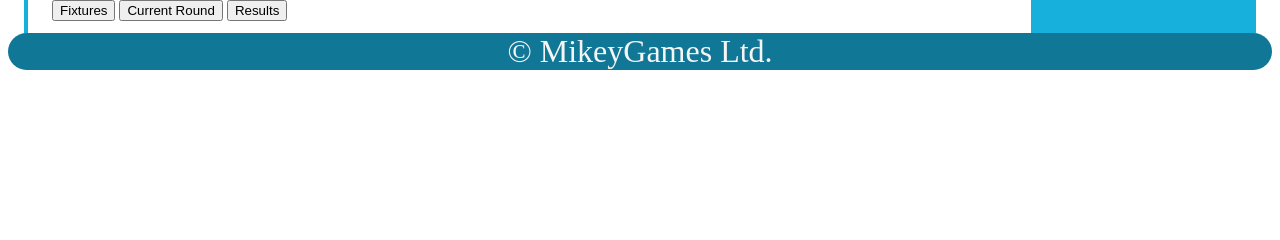
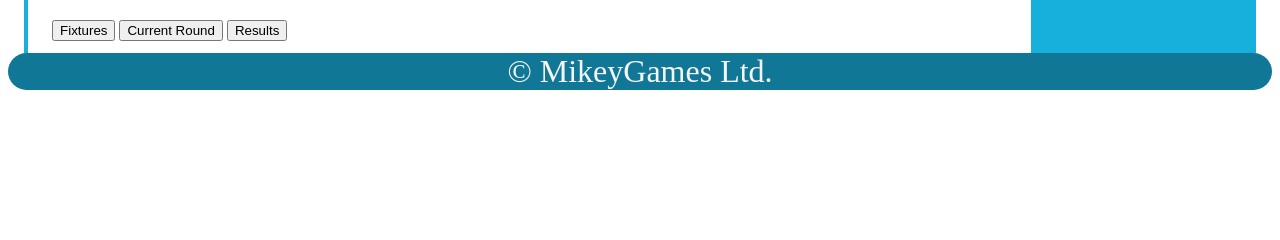
Before and after one commit to PariffinAxe/Python_Project, a Flask app: template templates/leagues/show.html in a window 1280 px wide. Shown: the part 300-540 px from the top of the page. Run offline with Flask 2, Linux system fonts and the light colour scheme; the template is opened without the code that fills it: most values are stand-ins (such as "Sample title", 1, 10 or a date in 2020).

Commit message:
Small change to buttons below league table

```diff
--- a/static/css/tables.css
+++ b/static/css/tables.css
@@ -45,3 +45,7 @@ a {
     border-radius: 12px;
     width: 500px;
 }
+
+.fixture_buttons {
+    margin: 20px 0 0 0;
+}
--- a/templates/leagues/show.html
+++ b/templates/leagues/show.html
@@ -35,7 +35,7 @@
             {% endfor %}
         </table>
 
-        <div>
+        <div class="fixture_buttons">
             <a href="/leagues/{{league.id}}/fixtures"><button>Fixtures</button></a>
             <a href="/leagues/{{league.id}}/current_round"><button>Current Round</button></a>
             <a href="/leagues/{{league.id}}/results"><button>Results</button></a>
--- a/templates/players/index.html
+++ b/templates/players/index.html
@@ -3,7 +3,6 @@
 {% block content %}
 
     <main>
-        This page will give a list of every player(hyperlinked) as well as his team(hyperlinked) and league(hyperlinked)
         <table>
             <tr>
                 <th>Player</th>
```
